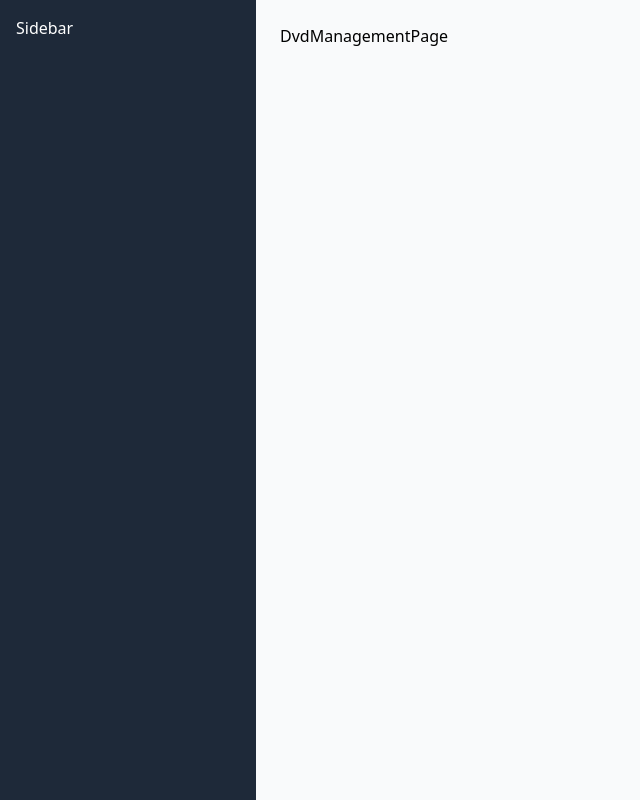
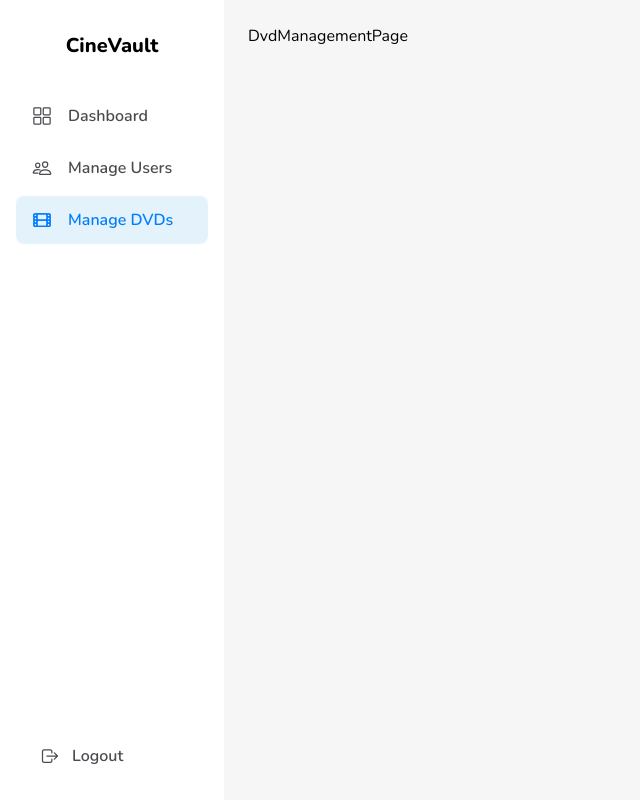
Before and after one commit to mateusdev21/cinevault-fe, a React (Vite) app: page /admin/dvds in a window 1280 px wide. Shown: the whole page, without its empty margins (0-640 px from the left). Built offline with nearby package versions, Linux system fonts and the light colour scheme; sample sign-in values are in the browser's storage.

Commit message:
feat(layout): add reusable role-based Sidebar component

```diff
--- a/src/app/layouts/DashboardLayout.tsx
+++ b/src/app/layouts/DashboardLayout.tsx
@@ -1,13 +1,12 @@
 import { Outlet } from "react-router-dom";
+import { Sidebar } from "../../shared/components/Sidebar";
 
 export default function DashboardLayout() {
     return (
         <div className="flex min-h-screen">
-            <aside className="w-64 bg-gray-800 text-white p-4">
-                Sidebar
-            </aside>
+            <Sidebar />
 
-            <main className="flex-1 p-6 bg-gray-50">
+            <main className="flex-1 p-6 bg-[#f6f6f6]">
                 <Outlet />
             </main>
         </div>
--- a/src/index.css
+++ b/src/index.css
@@ -1,5 +1,8 @@
+@import url('https://fonts.googleapis.com/css2?family=Nunito:ital,wght@0,200..1000;1,200..1000&display=swap');
+
 @import "tailwindcss";
 
 body {
     overflow: hidden;
+    font-family: 'Nunito', sans-serif;
 }
--- /dev/null
+++ b/src/shared/components/Sidebar.tsx
@@ -0,0 +1,54 @@
+import { NavLink, useNavigate } from "react-router-dom"
+import { useAuthStore } from "../../features/auth/store/auth.store"
+import { adminMenu, customerMenu } from "../constants/menus"
+import { IoLogOutOutline } from "react-icons/io5"
+
+export const Sidebar = () => {
+    const { user, clearAuth } = useAuthStore()
+    const navigate = useNavigate()
+
+    const menus = user?.role === "admin" ? adminMenu : customerMenu
+
+    const handleLogout = () => {
+        clearAuth()
+        navigate("/login")
+    }
+
+    return (
+        <aside className="w-56 h-screen bg-white flex flex-col px-2">
+            <div className="p-8 font-extrabold text-xl text-center">CineVault</div>
+
+            <nav className="flex flex-col gap-1 px-2">
+                {menus.map((menu) => {
+                    const Icon = menu.icon
+
+                    return (
+                        <NavLink
+                            key={menu.label}
+                            to={menu.path}
+                            className={({ isActive }) =>
+                                `flex items-center gap-4 px-4 py-3 rounded-lg transition font-semibold
+                                    ${isActive ? "bg-[#e4f2fb] text-[#027efa]"
+                                    : "text-[#4a4b4f] hover:text-[#027efa]"
+                                }`
+                            }
+                        >
+                            <Icon size={20} />
+                            {menu.label}
+                        </NavLink>
+                    )
+                })}
+            </nav>
+
+            <div className="mt-auto p-4">
+                <button
+                    onClick={handleLogout}
+                    className="w-full flex items-center text-md font-semibold gap-3 p-4 text-[#4a4b4f] hover:cursor-pointer hover:text-[#027efa] transition"
+                >
+                    <IoLogOutOutline size={20} />
+                    Logout
+                </button>
+            </div>
+        </aside>
+    )
+}
--- /dev/null
+++ b/src/shared/constants/menus.ts
@@ -0,0 +1,39 @@
+import type { IconType } from "react-icons"
+import { IoGridOutline, IoPeopleOutline, IoFilmOutline } from "react-icons/io5"
+
+export type MenuItem = {
+    label: string
+    path: string
+    icon: IconType
+}
+
+export const adminMenu: MenuItem[] = [
+    {
+        label: "Dashboard",
+        path: "/admin/dashboard",
+        icon: IoGridOutline,
+    },
+    {
+        label: "Manage Users",
+        path: "/admin/users",
+        icon: IoPeopleOutline,
+    },
+    {
+        label: "Manage DVDs",
+        path: "/admin/dvds",
+        icon: IoFilmOutline,
+    },
+]
+
+export const customerMenu: MenuItem[] = [
+    {
+        label: "Dashboard",
+        path: "/dashboard",
+        icon: IoGridOutline,
+    },
+    {
+        label: "Browse DVDs",
+        path: "/dvds",
+        icon: IoFilmOutline,
+    },
+]
```
